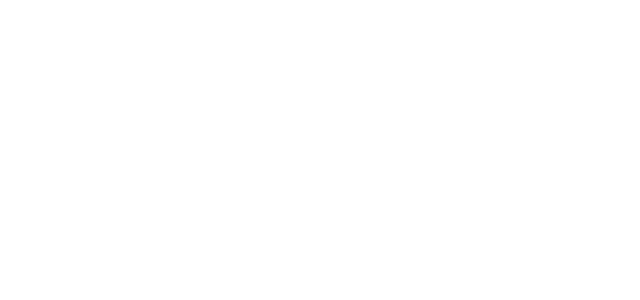
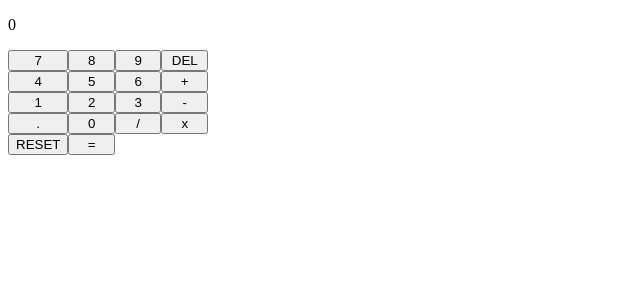
Before and after one commit to Kodehode-Stavanger/react-project-calculator-bendik-kodehode, a React (Vite) app: page / in a window 1280 px wide. Shown: the top 300 px of the page, without its empty margins (0-640 px from the left). Built offline with nearby package versions, Linux system fonts and the light colour scheme.

Commit message:
Added basiscs and grid

```diff
--- a/src/App.jsx
+++ b/src/App.jsx
@@ -1,5 +1,11 @@
+import Display from "./Display/Display";
+import Keypad from "./Keypad/Keypad";
+
 function App() {
-  return <></>;
+  return <>
+    <Display/>
+    <Keypad/>
+  </>;
 }
 
 export default App;
--- /dev/null
+++ b/src/Button/Button.jsx
@@ -0,0 +1,7 @@
+function Button({value}) {
+    return (
+        <button value={value}>{value}</button>
+    )
+}
+
+export default Button;
--- /dev/null
+++ b/src/Display/Display.jsx
@@ -0,0 +1,14 @@
+import { useState } from "react";
+import style from "./Display.module.css"
+
+function Display() {
+    const [display, setDisplay] = useState("0");
+
+    return (
+        <div>
+            <p>{display}</p>
+        </div>
+    )
+}
+
+export default Display;
--- /dev/null
+++ b/src/Keypad/Keypad.jsx
@@ -0,0 +1,22 @@
+import Button from "../Button/Button";
+import style from "./Keypad.module.css"
+
+function Keypad() {
+    const keys = [
+        7, 8, 9, "DEL",
+        4, 5, 6, "+",
+        1, 2, 3, "-",
+        ".", 0, "/", "x",
+        "RESET", "="
+    ]
+
+    return (
+        <div className={style.container}>
+            {keys.map((e, i) => {
+                return <Button value={e} key={i}/>
+            })}
+        </div>
+    )
+}
+
+export default Keypad;
--- /dev/null
+++ b/src/Keypad/Keypad.module.css
@@ -0,0 +1,6 @@
+.container {
+    display: grid;
+    grid-template-columns: repeat(4, 1fr);
+    grid-template-rows: repeat(5, 1fr);
+    max-width: 200px;
+}
```
Also changed, not shown: src/Display/Display.module.css (added), 1 other file (tests, documents, lock files or other folders).
